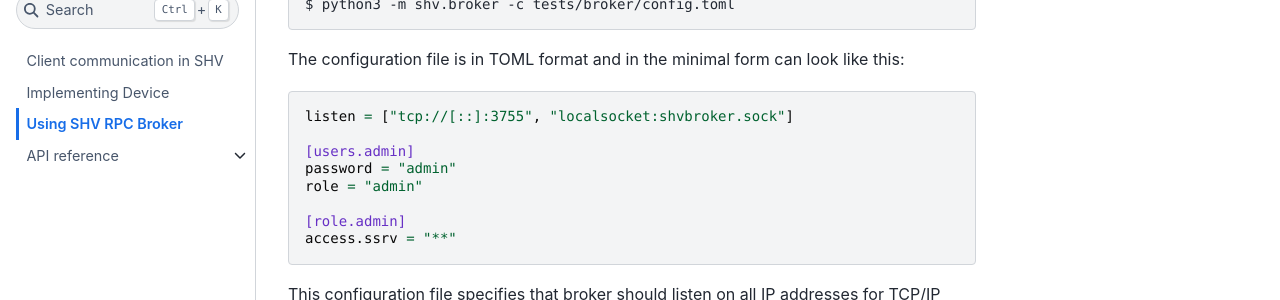
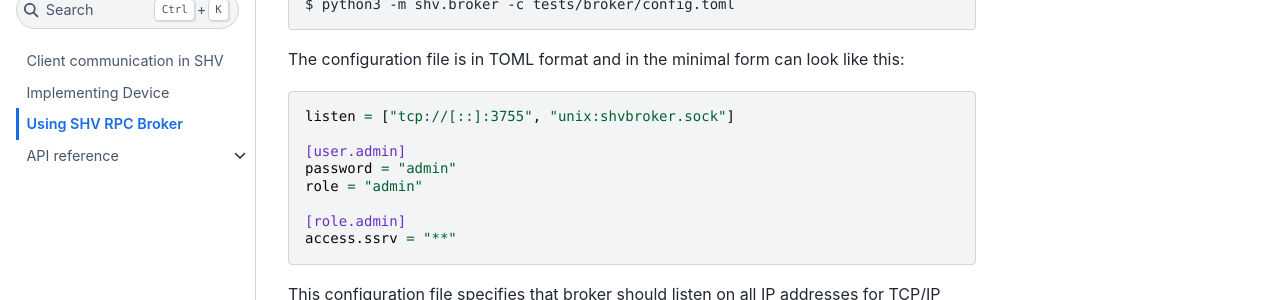
Before and after one commit to silicon-heaven/pyshv, a Sphinx documentation site: the page built from docs/broker.rst, in a window 1280 px wide and 900 px high, scrolled down 338 px. Shown: the part 152-452 px from the top of the window. Built offline with Sphinx 7.4.7 and the Sphinx Book theme 1.1.4, drawn with Linux system fonts in a browser that asks for light colours.

Commit message:
docs/broker: fix minimal broker configuration example
This fixes minimal broker configuration example to comply with pyshv
0.7.2.

Signed-off-by: Michal Lenc <michallenc@seznam.cz>

```diff
--- a/docs/broker.rst
+++ b/docs/broker.rst
@@ -28,9 +28,9 @@ this:
 
 .. code-block:: toml
 
-  listen = ["tcp://[::]:3755", "localsocket:shvbroker.sock"]
+  listen = ["tcp://[::]:3755", "unix:shvbroker.sock"]
 
-  [users.admin]
+  [user.admin]
   password = "admin"
   role = "admin"
 
```
